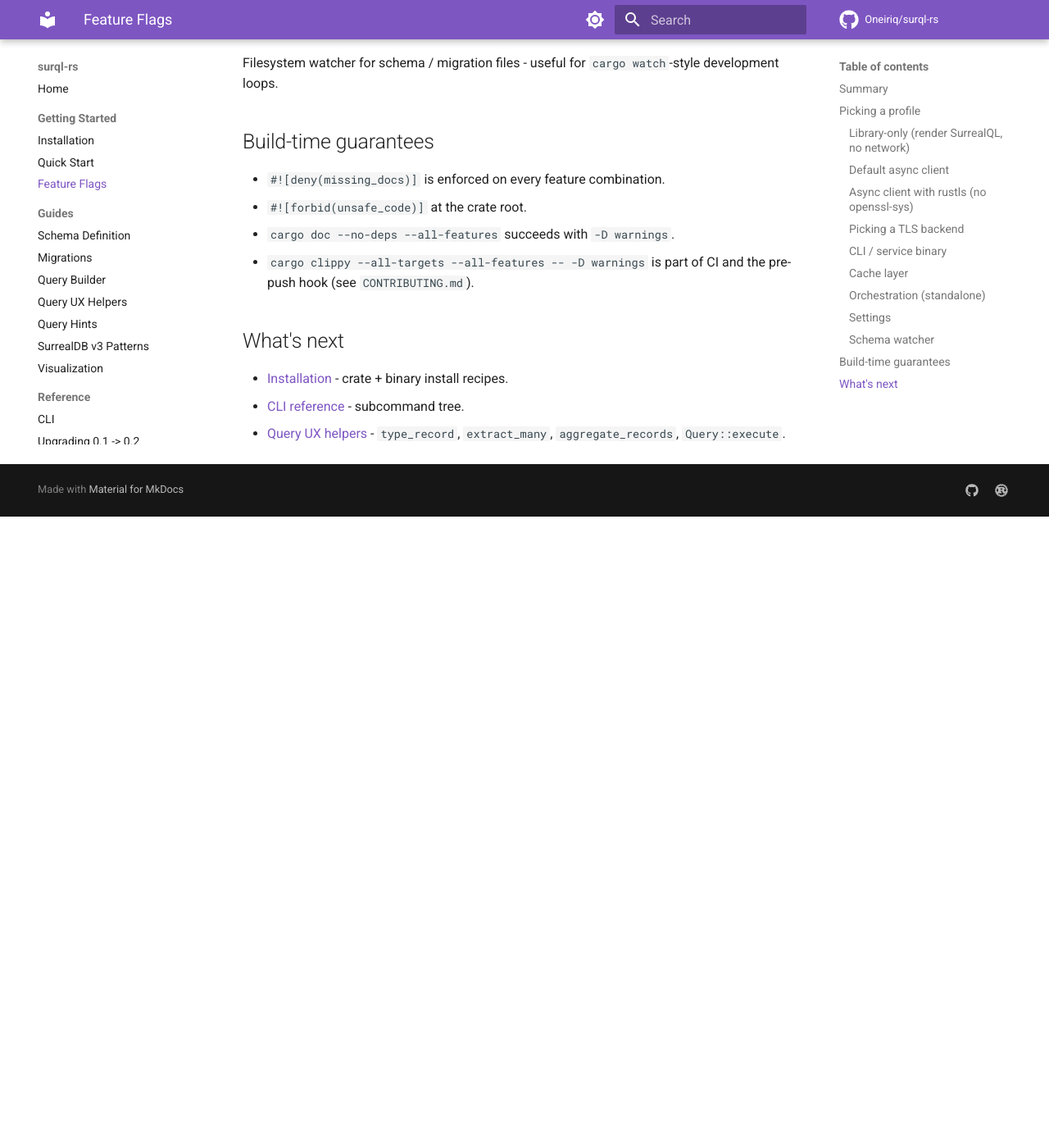
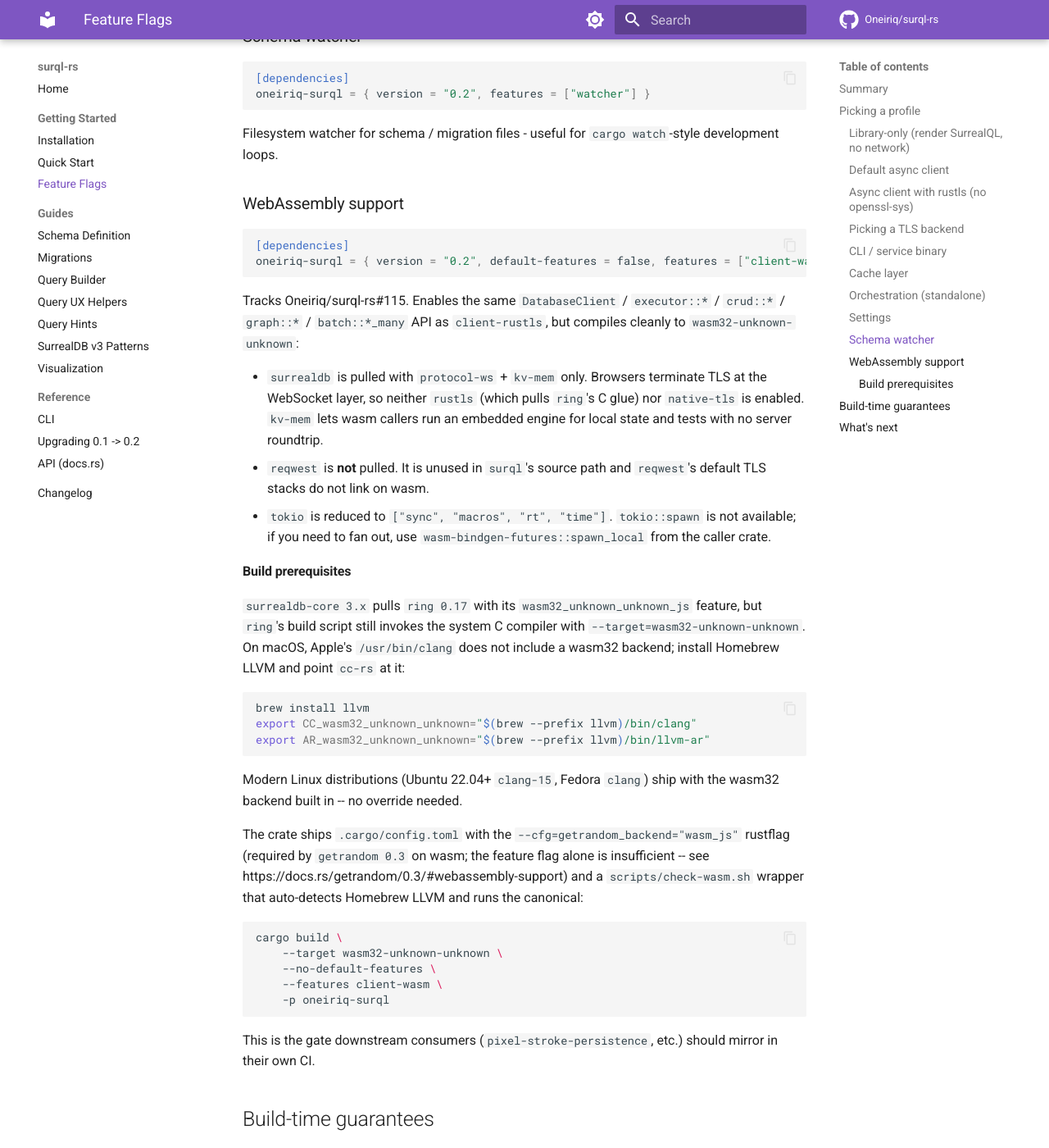
Before and after one commit to Oneiriq/surql-rs, an MkDocs documentation site: the page built from docs/features.md, in a window 1280 px wide and 1400 px high, scrolled down 3479 px. Shown: the whole window at 82% size. Built offline with MkDocs 1.6.1 and Material for MkDocs 9.7.7, drawn with Linux system fonts in a browser that asks for light colours; comment, search, counter and statistics services are not loaded; before the commit the page ends 4109 px from its top, so only the background shows below that; some of the changed text lies outside the part shown.

Commit message:
feat(#115): add client-wasm feature for wasm32-unknown-unknown builds
Tracks Oneiriq/surql-rs#115. Adds a wasm-friendly client surface that
exposes the same DatabaseClient / executor / crud / graph / batch API as
client-rustls but compiles cleanly to wasm32-unknown-unknown. Unblocks
the web build of pixel-stroke-persistence (Oneiriq/pixel-stroke#236).

* New `client-wasm` feature pulls `surrealdb` with `protocol-ws` +
  `kv-mem` only -- no `rustls` / `native-tls` / `reqwest`. Browsers
  terminate TLS at the WebSocket layer and `kv-mem` lets wasm callers
  run an embedded engine for local state and tests.
* Move the optional `tokio` dependency from a top-level
  `[dependencies]` declaration to two target-specific declarations:
  native targets keep `["full"]`; wasm32 targets get
  `["sync", "macros", "rt", "time"]`. No source-level API change.
* Add `[target.'cfg(target_arch = "wasm32")'.dependencies]` block that
  pulls `getrandom 0.3` with the `wasm_js` feature so `ulid` /
  `rand_core` link.
* Add `.cargo/config.toml` with the
  `--cfg=getrandom_backend="wasm_js"` rustflag required by `getrandom
  0.3` on wasm (the feature flag alone is insufficient).
* Update every `cfg(any(feature = "client", feature =
  "client-rustls"))` gate to also accept `feature = "client-wasm"`.
* Add `scripts/check-wasm.sh` -- canonical local + CI gate. On macOS
  auto-detects Homebrew LLVM so `cc-rs` can hand `ring 0.17`'s build
  script a wasm-capable clang (Apple's `/usr/bin/clang` has no wasm32
  backend).
* Document the build prerequisites in `docs/features.md` under a new
  WebAssembly support section.
* Bump version to 0.2.4 and add a CHANGELOG entry.

Native gates green:
  cargo fmt --all --check
  cargo clippy --workspace --all-targets --all-features -- -D warnings
  cargo build --workspace --all-features
  cargo test --workspace             (1066 passed, 0 failed)

New wasm gate green:
  scripts/check-wasm.sh
  (= cargo build --target wasm32-unknown-unknown
        -p oneiriq-surql --no-default-features --features client-wasm)

````diff
--- a/docs/features.md
+++ b/docs/features.md
@@ -12,6 +12,7 @@ any binary-only dependencies.
 |-----------------|---------|------------------------|------------------------------------------------------------|------------------------------------------------------------------------------|
 | `client`        | yes     | -                      | `tokio`, `surrealdb` 3.x (`native-tls`), `reqwest` (`default-tls`), `futures` | `DatabaseClient`, async CRUD, executor, graph helpers, transaction buffer. Uses the system `native-tls` stack (`openssl-sys` on Linux). |
 | `client-rustls` | no      | -                      | `tokio`, `surrealdb` 3.x (`rustls`), `reqwest` (`rustls-tls-webpki-roots`), `futures` | Same surface as `client` but with pure-Rust TLS (no `openssl-sys`). See [Picking a TLS backend](#picking-a-tls-backend). |
+| `client-wasm`   | no      | -                      | `tokio` (wasm subset), `surrealdb` 3.x (`protocol-ws`, `kv-mem`), `futures` | Wasm-friendly variant. Same `DatabaseClient` API, no TLS / `reqwest` / `rt-multi-thread`. See [WebAssembly support](#webassembly-support). |
 | `cli`           | no      | `client`, `orchestration`, `settings` | `clap`, `tracing-subscriber`, `comfy-table`, `colored` | The `surql` binary (`migrate`, `schema`, `db`, `orchestrate`).              |
 | `cache`         | no      | -                      | `tokio`, `async-trait`                                     | `MemoryCache` backend, `CacheManager`, global cache registry.                |
 | `cache-redis`   | no      | `cache`                | `redis`                                                    | `RedisCache` backend for the cache manager.                                  |
@@ -132,6 +133,64 @@ oneiriq-surql = { version = "0.2", features = ["watcher"] }
 Filesystem watcher for schema / migration files - useful for
 `cargo watch`-style development loops.
 
+### WebAssembly support
+
+```toml
+[dependencies]
+oneiriq-surql = { version = "0.2", default-features = false, features = ["client-wasm"] }
+```
+
+Tracks Oneiriq/surql-rs#115. Enables the same
+`DatabaseClient` / `executor::*` / `crud::*` / `graph::*` /
+`batch::*_many` API as `client-rustls`, but compiles cleanly to
+`wasm32-unknown-unknown`:
+
+- `surrealdb` is pulled with `protocol-ws` + `kv-mem` only. Browsers
+  terminate TLS at the WebSocket layer, so neither `rustls` (which
+  pulls `ring`'s C glue) nor `native-tls` is enabled. `kv-mem` lets
+  wasm callers run an embedded engine for local state and tests with
+  no server roundtrip.
+- `reqwest` is **not** pulled. It is unused in `surql`'s source path
+  and `reqwest`'s default TLS stacks do not link on wasm.
+- `tokio` is reduced to `["sync", "macros", "rt", "time"]`.
+  `tokio::spawn` is not available; if you need to fan out, use
+  `wasm-bindgen-futures::spawn_local` from the caller crate.
+
+#### Build prerequisites
+
+`surrealdb-core 3.x` pulls `ring 0.17` with its
+`wasm32_unknown_unknown_js` feature, but `ring`'s build script still
+invokes the system C compiler with `--target=wasm32-unknown-unknown`.
+On macOS, Apple's `/usr/bin/clang` does not include a wasm32 backend;
+install Homebrew LLVM and point `cc-rs` at it:
+
+```sh
+brew install llvm
+export CC_wasm32_unknown_unknown="$(brew --prefix llvm)/bin/clang"
+export AR_wasm32_unknown_unknown="$(brew --prefix llvm)/bin/llvm-ar"
+```
+
+Modern Linux distributions (Ubuntu 22.04+ `clang-15`, Fedora `clang`)
+ship with the wasm32 backend built in -- no override needed.
+
+The crate ships `.cargo/config.toml` with the
+`--cfg=getrandom_backend="wasm_js"` rustflag (required by `getrandom
+0.3` on wasm; the feature flag alone is insufficient -- see
+https://docs.rs/getrandom/0.3/#webassembly-support) and a
+`scripts/check-wasm.sh` wrapper that auto-detects Homebrew LLVM and
+runs the canonical:
+
+```sh
+cargo build \
+    --target wasm32-unknown-unknown \
+    --no-default-features \
+    --features client-wasm \
+    -p oneiriq-surql
+```
+
+This is the gate downstream consumers (`pixel-stroke-persistence`,
+etc.) should mirror in their own CI.
+
 ## Build-time guarantees
 
 - `#![deny(missing_docs)]` is enforced on every feature combination.
````
Also changed, not shown: CHANGELOG.md (+40 -0 lines), Cargo.toml (+50 -3 lines), 11 other files.
